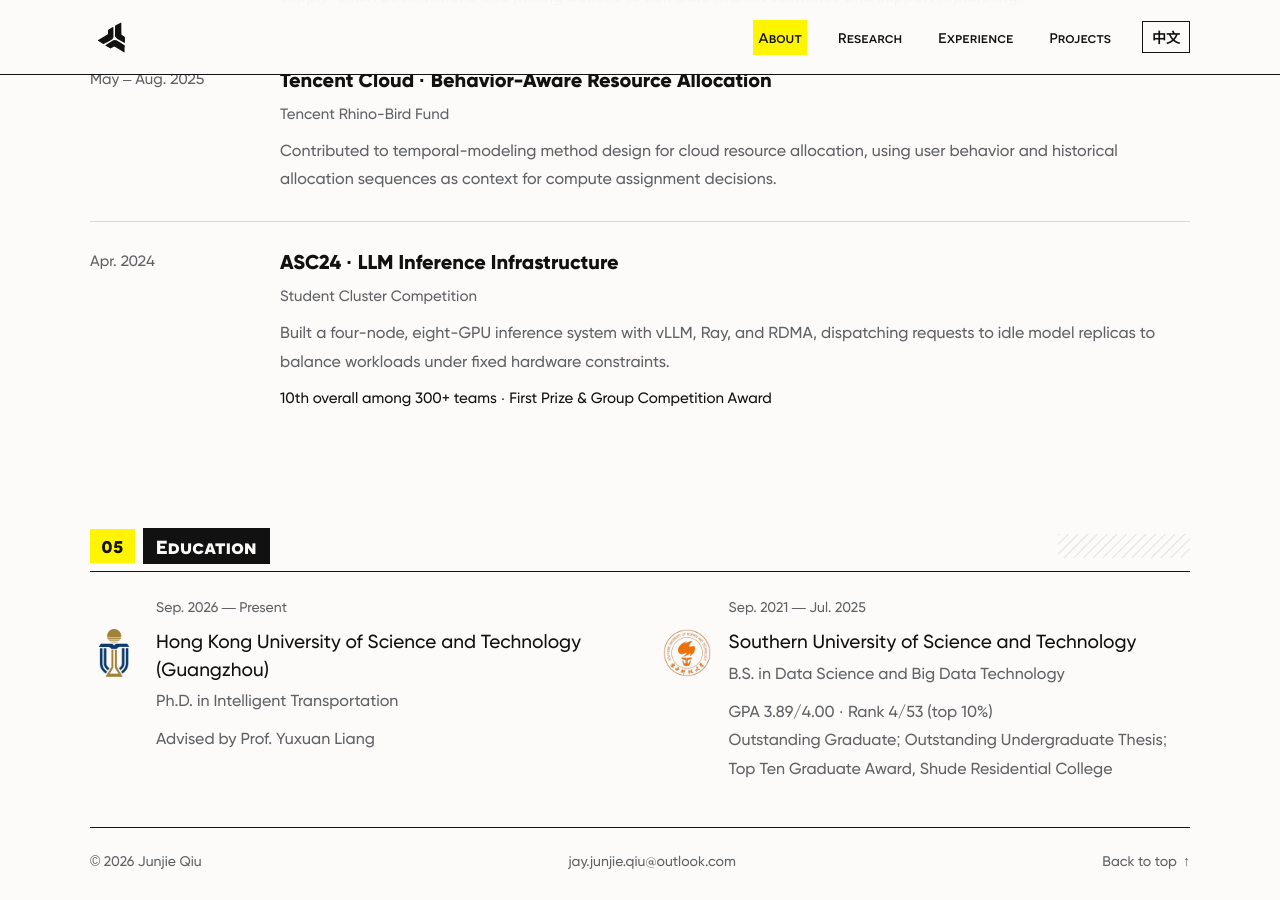
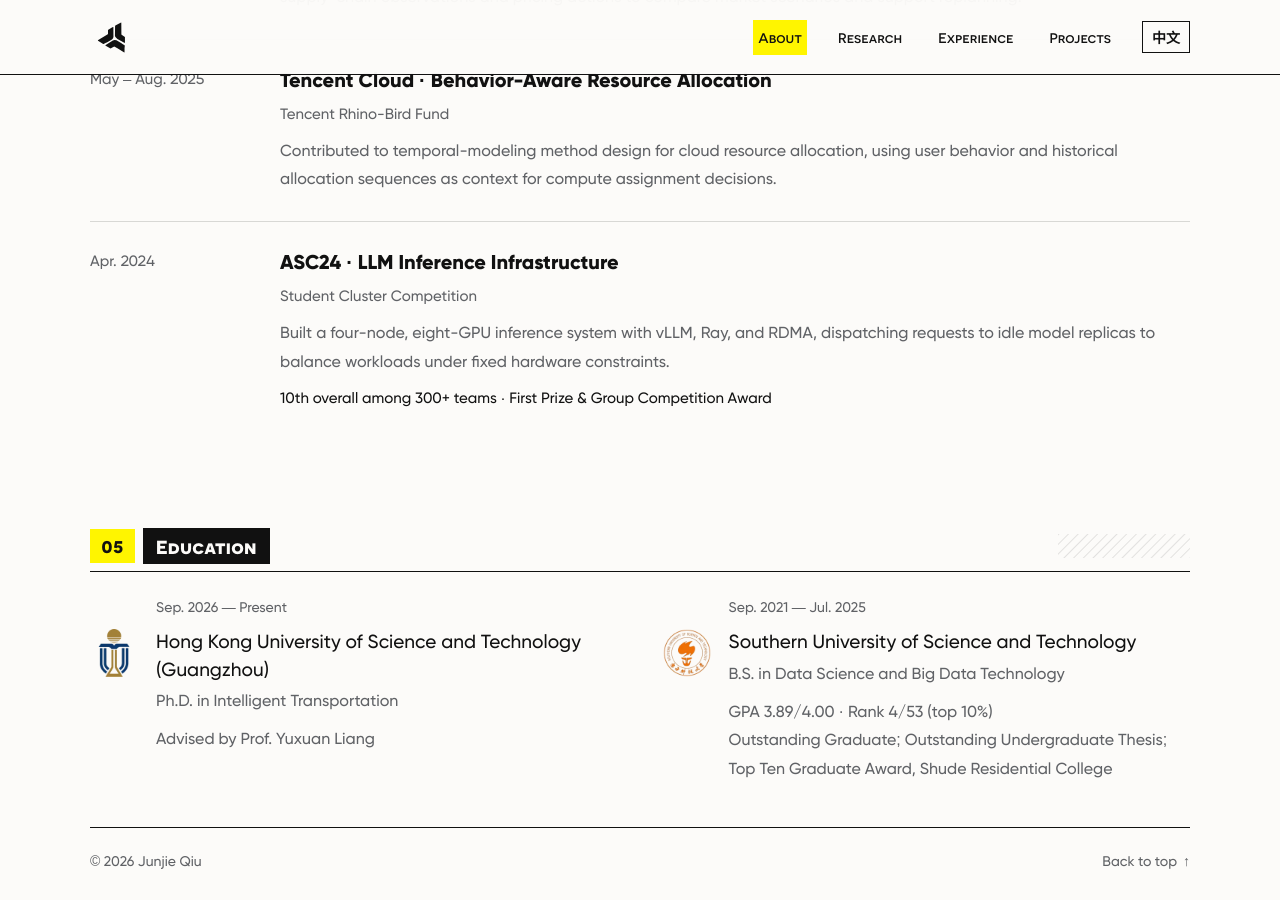
Before and after one commit to jayjunjieqiu/jayjunjieqiu.github.io, a Jekyll site: the page built from index.html, in a window 1280 px wide and 900 px high, scrolled down 3170 px. Built offline with Jekyll 4.4.1, drawn with Linux system fonts in a browser that asks for light colours.

Commit message:
Use university contact email and remove footer email

```diff
--- a/_data/profile.yml
+++ b/_data/profile.yml
@@ -8,7 +8,7 @@ positions:
   name: Ph.D. Student at HKUST(GZ)
 
 
-email: "jay.junjie.qiu@outlook.com"
+email: "jqiu452@connect.hkust-gz.edu.cn"
 # cv_link: link-to-your-cv-file
 gscholar: fu_2M_gAAAAJ
 github: jayjunjieqiu
--- a/_layouts/research.html
+++ b/_layouts/research.html
@@ -45,7 +45,6 @@
   </dialog>
   <footer class="site-footer shell">
     <span>© {{ 'now' | date: '%Y' }} Junjie Qiu</span>
-    <a href="mailto:{{ site.data.profile.email }}">{{ site.data.profile.email }}</a>
     <a href="#main">{{ ui.back }}<span aria-hidden="true">↑</span></a>
   </footer>
 </body>
```
